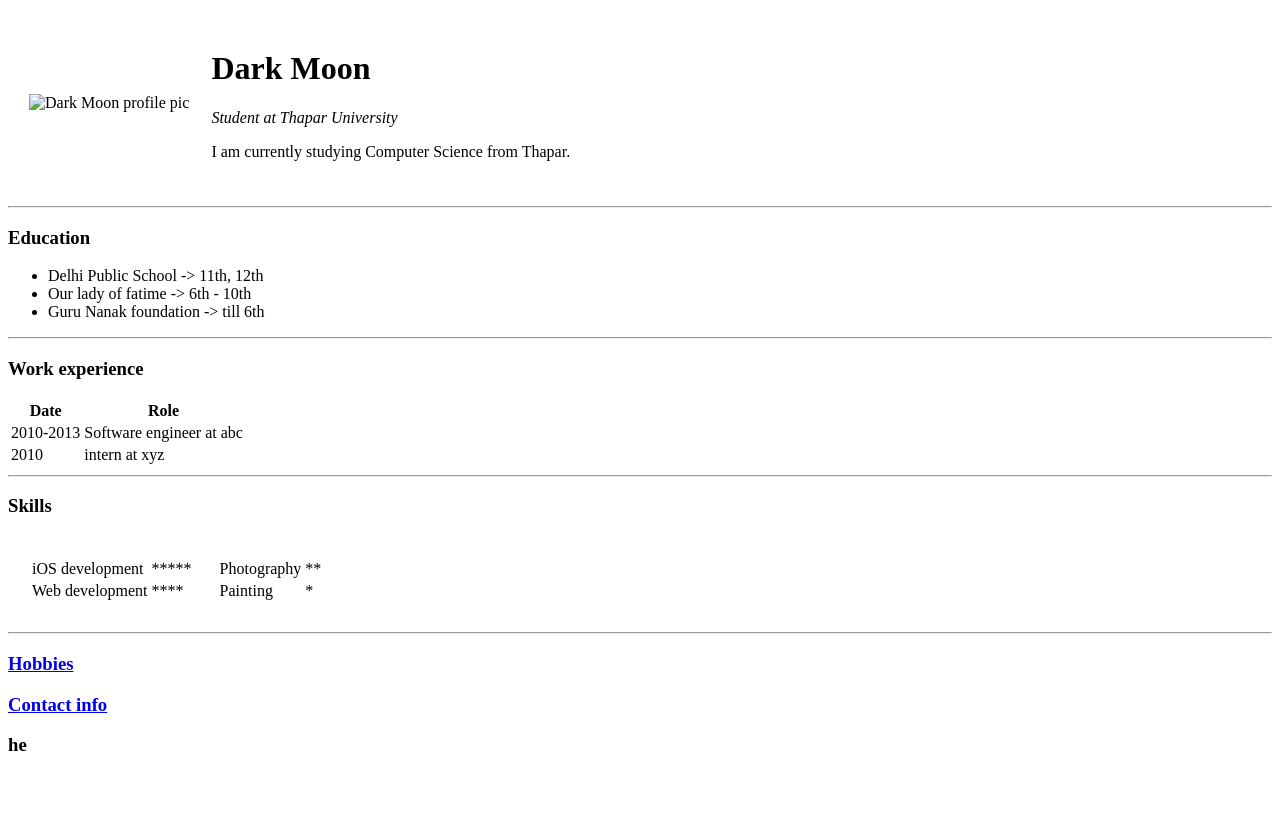
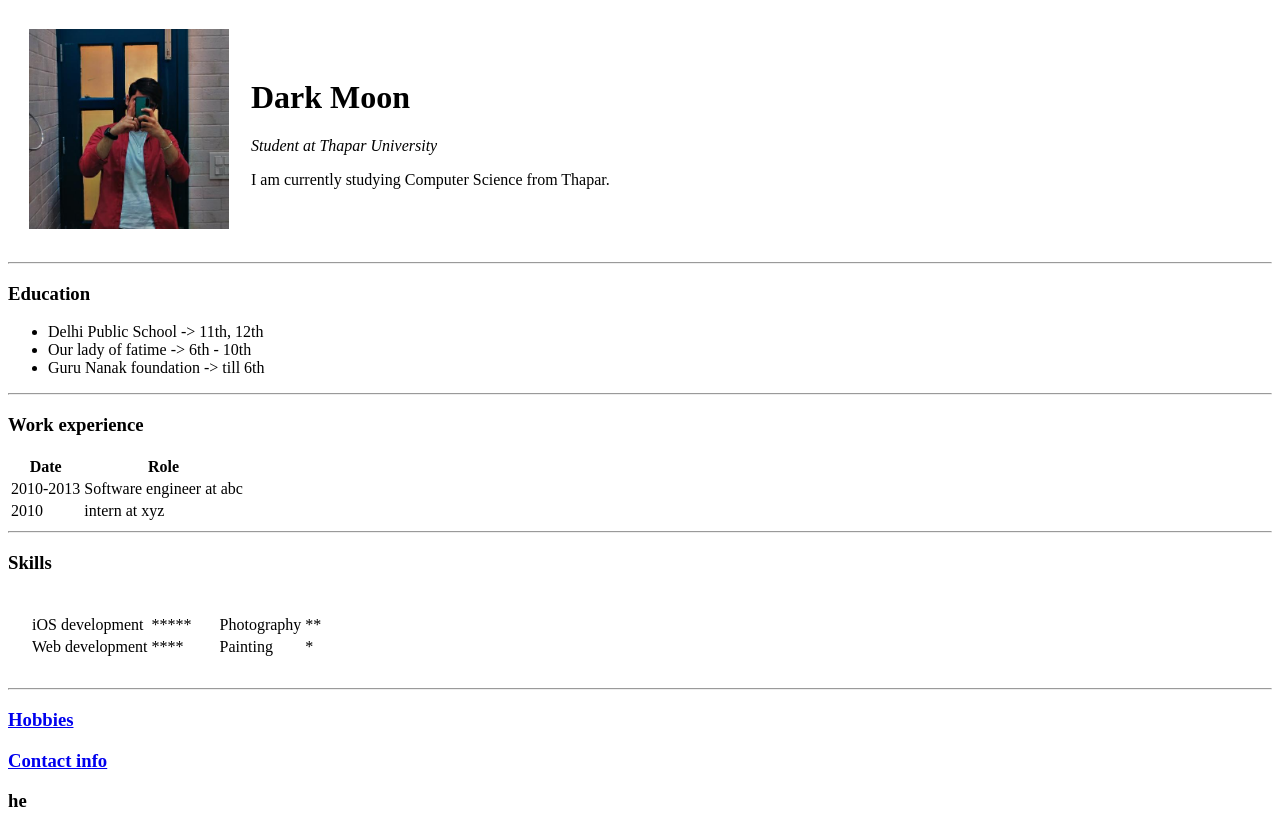
Before and after one commit to darkmoon-6524/cv, a plain HTML site: page index.html in a window 1280 px wide. Before the commit the page ends 800 px from the top, so only its background shows below. Drawn offline with Linux system fonts and the light colour scheme.

Commit message:
Update index.html

```diff
--- a/index.html
+++ b/index.html
@@ -10,7 +10,7 @@
 
     <table cellspacing="20">
         <tr>
-            <td><img src="images/dark_moon.jpg" alt="Dark Moon profile pic" height="200"></td>
+            <td><img src="dark_moon.jpg" alt="Dark Moon profile pic" height="200"></td>
             <td>
                 <h1>Dark Moon</h1>
                 <p><em> Student at Thapar University</em></p>
```
